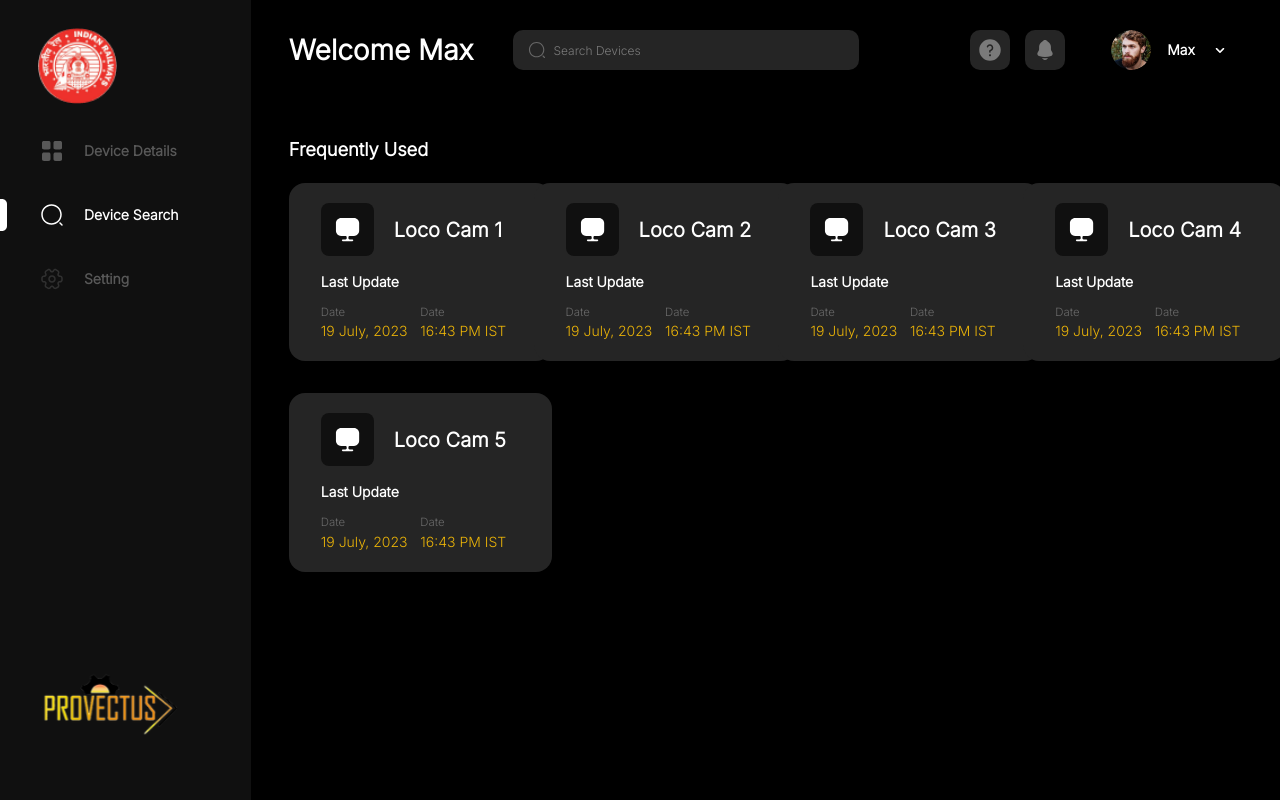
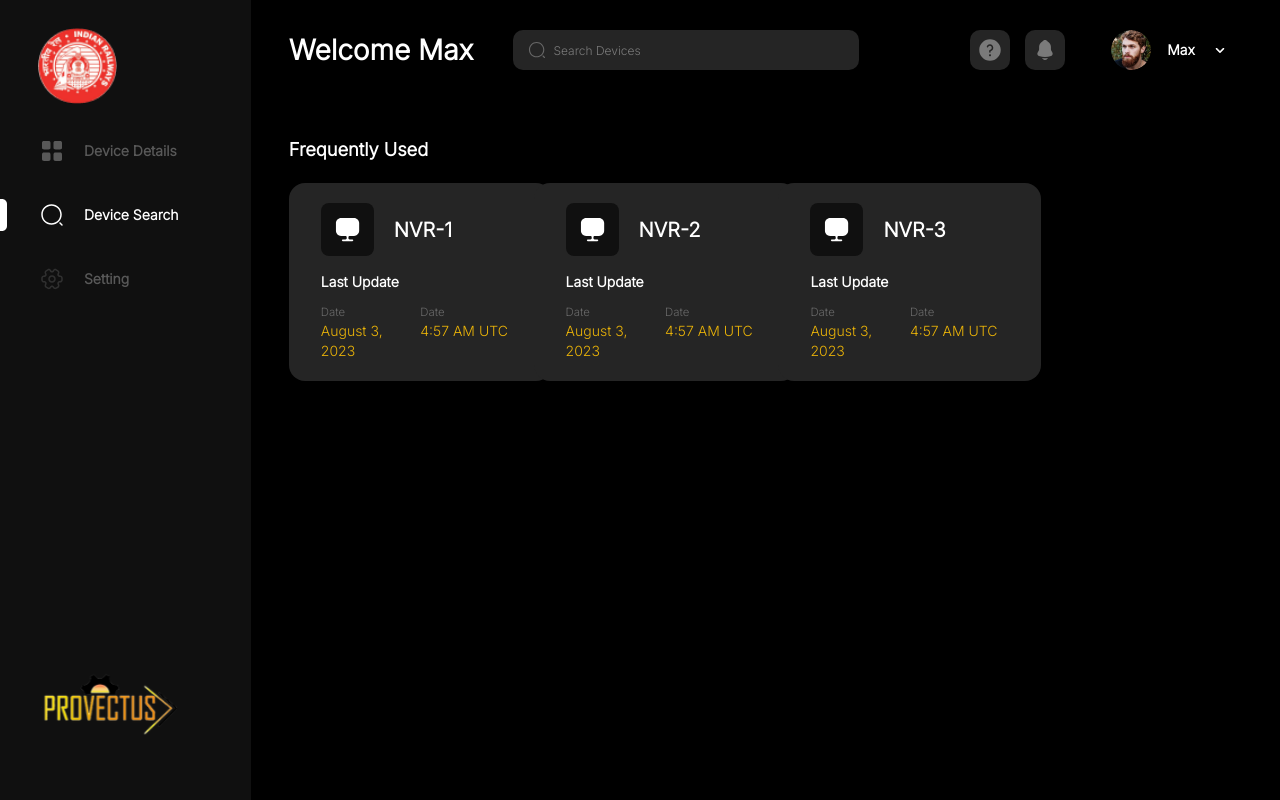
Before and after one commit to cleverdev727/loco-web-app, a React (Create React App) app: page /device/search in a window 1280 px wide. Built offline with nearby package versions, Linux system fonts and the light colour scheme.

Commit message:
api integration for search and details

```diff
--- a/src/API.js
+++ b/src/API.js
@@ -20,8 +20,9 @@ API.auth = {
 /**
  * Users
  */
-API.users = {
-
+API.devices = {
+  all: () => API.get('/device/info/all'),
+  show: id => API.get(`/device/info/${id}`)
 };
 
 export default API;
--- a/src/App.js
+++ b/src/App.js
@@ -13,7 +13,7 @@ function App() {
         <Route index element={<Login />} />
         <Route path="/login" element={<Login />} />
         <Route path="/device" element={<Layout />}>
-          <Route path="/device/details" element={<DeviceDetails />} />
+          <Route path="/device/details/:id" element={<DeviceDetails />} />
           <Route path="/device/search" element={<DeviceSearch />} />
         </Route>
       </Routes>
--- a/src/components/Header.jsx
+++ b/src/components/Header.jsx
@@ -7,13 +7,13 @@ import Avatar from "../assets/images/Avatar.png";
 import Menu from "../assets/images/menu.png";
 
 const Header = props => {
-  const {toggleSidebar} = props;
+  const {toggleSidebar, search, handleChangeSearch} = props;
 	return <div className="flex flex-col-reverse lg:flex-row justify-between items-center w-full h-auto lg:h-[100px] px-4 py-4 lg:py-0 lg:pl-[38px] lg:pr-12">
     <div className="flex items-center">
       <span className="hidden md:flex font-semibold text-[28px] mr-10">Welcome Max</span>
       <div className="flex items-center px-[15px] w-[346px] h-10 rounded-[10px] bg-lightdark">
         <img src={SearchIcon} alt="search" className="w-[18px] h-[18px] opacity-30 mr-[7px]" />
-        <input type="text" className="w-full h-[18px] bg-transparent outline-none font-normal text-xs placeholder:text-lightdark-font" placeholder="Search Devices" />
+        <input type="text" className="w-full h-[18px] bg-transparent outline-none font-normal text-xs placeholder:text-lightdark-font" placeholder="Search Devices" value={search} onChange={e => handleChangeSearch(e.target.value)} />
       </div>
     </div>
     <div className="flex w-full justify-between md:w-auto items-center mb-2 md:mb-0">
--- a/src/components/Layout.jsx
+++ b/src/components/Layout.jsx
@@ -5,6 +5,11 @@ import { Outlet } from "react-router-dom";
 
 const Layout = () => {
   const [isSidebarOpen, setIsSidebarOpen] = useState(false);
+  const [search, setSearch] = useState('');
+
+  const handleChangeSearch = val => {
+    setSearch(val);
+  }
 
   const toggleSidebar = () => {
     setIsSidebarOpen(!isSidebarOpen);
@@ -14,9 +19,9 @@ const Layout = () => {
     <div className="flex">
       <Sidebar open={isSidebarOpen} toggleSidebar={toggleSidebar} />
       <div className="w-full md:w-[calc(100%-250px)]">
-          <Header toggleSidebar={toggleSidebar} />
+          <Header toggleSidebar={toggleSidebar} search={search} handleChangeSearch={handleChangeSearch} />
           <div>
-            <Outlet />
+            <Outlet context={[search]} />
           </div>
       </div>
     </div>
--- a/src/components/Sidebar.jsx
+++ b/src/components/Sidebar.jsx
@@ -14,7 +14,7 @@ const Sidebar = props => {
   const items = [
     {
       title: "Device Details",
-      href: "/device/details",
+      href: "/device/details/:id",
       icon: DetailIcon,
     },
     {
--- a/src/pages/dashboard/Details.jsx
+++ b/src/pages/dashboard/Details.jsx
@@ -1,15 +1,38 @@
-import React from "react";
+import React, {useState, useEffect} from "react";
+import { useParams } from "react-router-dom";
 import Status from "../../components/Status";
 import MonitorIcon from "../../assets/images/monitor.svg";
 import MicroIcon from "../../assets/images/micro.svg";
 import LocationIcon from "../../assets/images/location.svg";
 import CameraIcon from "../../assets/images/camera.svg";
+import { formatDate } from "../../utils";
+import API from '../../API';
 
 import { Map } from '@googlemaps/react-wrapper'
 
 const Details = () => {
+  const {id} = useParams();
+  const [device, setDevice] = useState({
+    "uuid": "xxxxxxxx-xxxx-xxxx-xxxx-xxxxxxxxxxx3",
+    "cameraCount": 0,
+    "microphoneCount": 0,
+    "gpsCount": 1,
+    "components": [
+      "gps"
+    ],
+    "name": "Loco Cam 1",
+    "lastUpdateTimestamp": "2023-08-03T04:57:40.901000",
+    "uptimeMinutes": 36000
+  });
+
+  useEffect(() => {
+    // API.devices.show(id).then(res => {
+    //   setDevice(res.data);
+    // });
+  }, []);
+
   return <div className="flex flex-col xl:flex-row xl:justify-between px-4 xl:pl-[38px] xl:pr-11 pt-4 xl:pt-9 pb-4">
-    <div className="shrink-0 w-full xl:w-[709px] mr-9">
+    <div className="shrink-0 w-full md:w-auto mr-9 md:mr-0">
       <div className="flex mb-4 lg:mb-8">
         <div className="flex mr-3">
           <div className="flex justify-center items-center w-[51px] h-[51px] rounded-[11.6px] bg-lightdark mr-[11.6px]">
@@ -17,26 +40,26 @@ const Details = () => {
           </div>
           <div className="flex flex-col justify-between">
             <span className="font-normal text-base text-lightdark-font">Device</span>
-            <span className="font-semibold text-xl">Loco Can 1</span>
+            <span className="font-semibold text-xl">{device.name}</span>
           </div>
         </div>
         <span className="flex self-end py-3 px-5 rounded-[10px] bg-lightdark font-semibold text-xs text-[#DFDFDF]">Rename</span>
       </div>
-      <div className="flex flex-col lg:flex-row w-full lg:h-[94px] py-2 px-5 lg:px-0 mb-8 bg-lightdark rounded-[14.5px]">
+      <div className="flex flex-col lg:flex-row lg:h-[94px] py-2 px-5 lg:px-0 mb-8 bg-lightdark rounded-[14.5px]">
         <div className="flex flex-col lg:pl-6 lg:pr-11 py-2 lg:border-r border-lightdark-border">
           <span className="font-semibold text-[13.64px] mb-[9px]">Uptime</span>
-          <span className="font-semibold text-base text-transparent bg-clip-text bg-yellow-text">4H 20M</span>
+          <span className="font-semibold text-base text-transparent bg-clip-text bg-yellow-text">{Math.floor(device.uptimeMinutes / 60) == 0 ? '' : Math.floor(device.uptimeMinutes / 60) + 'H'} {device.uptimeMinutes % 60 == 0 ? '' : device.uptimeMinutes % 60}</span>
         </div>
         <div className="flex flex-col lg:pl-[33px] lg:pr-[39px] py-2 lg:border-r border-lightdark-border">
           <span className="font-semibold text-[13.64px] mb-[9px]">Last Update</span>
           <div className="flex">
             <div className="mr-[29px]">
               <p className="font-normal text-lightdark-font text-[11.41px] mb-[1px]">Date</p>
-              <p className="font-semibold text-[14.36px] text-transparent bg-clip-text bg-yellow-text">19 July, 2023</p>
+              <p className="font-semibold text-[14.36px] text-transparent bg-clip-text bg-yellow-text">{formatDate(device.lastUpdateTimestamp)[0]}</p>
             </div>
             <div>
               <p className="font-normal text-lightdark-font text-[11.41px] mb-[1px]">Time</p>
-              <p className="font-semibold text-[14.36px] text-transparent bg-clip-text bg-yellow-text">16:43 PM IST</p>
+              <p className="font-semibold text-[14.36px] text-transparent bg-clip-text bg-yellow-text">{formatDate(device.lastUpdateTimestamp)[1]}</p>
             </div>
           </div>
         </div>
--- a/src/pages/dashboard/Search.jsx
+++ b/src/pages/dashboard/Search.jsx
@@ -1,35 +1,84 @@
-import React from "react";
+import React, { useState, useEffect } from "react";
+import { Link, useOutletContext } from "react-router-dom";
 import DeviceCard from "../../components/DeviceCard";
+import { formatDate } from "../../utils";
+import API from '../../API';
 
-const DeviceSearch = () => {
+const DeviceSearch = props => {
+  const [search] = useOutletContext();
+  const [devices, setDevices] = useState([
+    {
+      "uuid": "xxxxxxxx-xxxx-xxxx-xxxx-xxxxxxxxxxx1",
+      "cameraCount": 8,
+      "microphoneCount": 0,
+      "gpsCount": 1,
+      "components": [
+          "cam",
+          "gps",
+          "mic"
+      ],
+      "name": "NVR-1",
+      "lastUpdateTimestamp": "2023-08-03T04:57:40.901000",
+      "uptimeMinutes": 36000
+    },
+    {
+      "uuid": "xxxxxxxx-xxxx-xxxx-xxxx-xxxxxxxxxxx2",
+      "cameraCount": 8,
+      "microphoneCount": 0,
+      "gpsCount": 1,
+      "components": [
+          "cam",
+          "gps"
+      ],
+      "name": "NVR-2",
+      "lastUpdateTimestamp": "2023-08-03T04:57:40.901000",
+      "uptimeMinutes": 36000
+    },
+    {
+      "uuid": "xxxxxxxx-xxxx-xxxx-xxxx-xxxxxxxxxxx3",
+      "cameraCount": 0,
+      "microphoneCount": 0,
+      "gpsCount": 1,
+      "components": [
+          "gps"
+      ],
+      "name": "NVR-3",
+      "lastUpdateTimestamp": "2023-08-03T04:57:40.901000",
+      "uptimeMinutes": 36000
+    }
+  ]);
+
+  useEffect(() => {
+    // API.devices.all().then(res => {
+    //   setDevices(res.data.items);
+    // });
+    console.log(search);
+  }, []);
+
+  useEffect(() => {
+    setDevices(devices.filter((device) => device.name.toLowerCase().includes(search.toLowerCase())));
+  }, [search]);
+
   return <div className="px-4 xl:pl-[38px] xl:pr-11 pt-4 xl:pt-9 pb-4">
     <p className="font-semibold text-[18.246px] mb-5">Frequently Used</p>
     <div className="grid xl:grid-cols-4 lg:grid-cols-3 sm:grid-cols-2 gap-8">
-      <DeviceCard
+      {
+        devices.map((device, index) => (
+          <Link to={`/device/details/${device.uuid}`}>
+            <DeviceCard
+              key={index}
+              deviceName={device.name}
+              ddate={formatDate(device.lastUpdateTimestamp)[0]}
+              dtime={formatDate(device.lastUpdateTimestamp)[1]}
+            />
+          </Link>
+        ))
+      }
+      {/* <DeviceCard
         deviceName="Loco Cam 1"
-        ddate="19 July, 2023"
-        dtime="16:43 PM IST"
-      />
-      <DeviceCard
-        deviceName="Loco Cam 2"
-        ddate="19 July, 2023"
-        dtime="16:43 PM IST"
-      />
-      <DeviceCard
-        deviceName="Loco Cam 3"
-        ddate="19 July, 2023"
-        dtime="16:43 PM IST"
-      />
-      <DeviceCard
-        deviceName="Loco Cam 4"
-        ddate="19 July, 2023"
-        dtime="16:43 PM IST"
-      />
-      <DeviceCard
-        deviceName="Loco Cam 5"
-        ddate="19 July, 2023"
-        dtime="16:43 PM IST"
-      />
+        ddate={formatDate("2023-08-03T04:57:40.901000")[0]}
+        dtime={formatDate("2023-08-03T04:57:40.901000")[0]}
+      /> */}
     </div>
   </div>;
 };
--- /dev/null
+++ b/src/utils.js
@@ -0,0 +1,17 @@
+const formatDate = (dateString) => {
+  const date = new Date(dateString);
+
+  const options = {
+    day: 'numeric',
+    month: 'long',
+    year: 'numeric',
+    hour: 'numeric',
+    minute: 'numeric',
+    hour12: true,
+    timeZoneName: 'short'
+  };
+  const formattedDate = date.toLocaleString('en-US', options);
+  return formattedDate.split(' at ');
+}
+
+export {formatDate};
```
